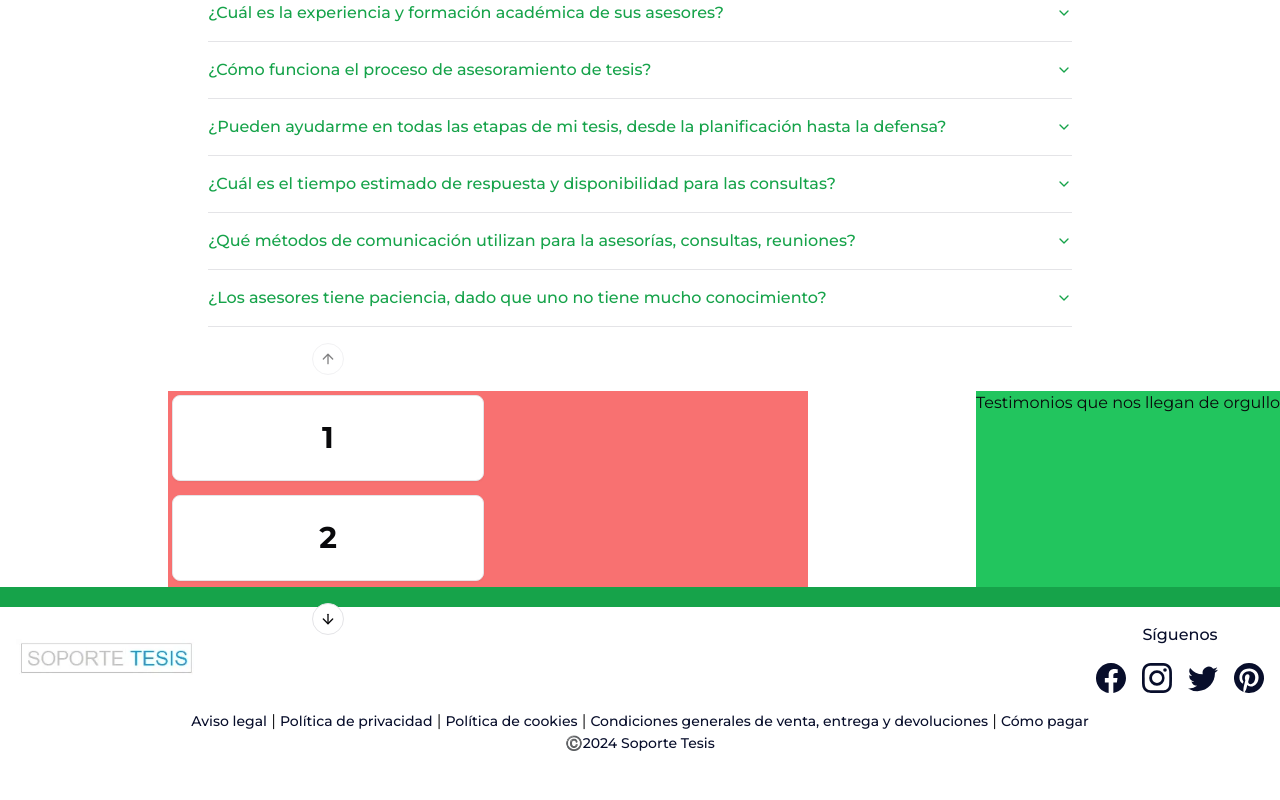
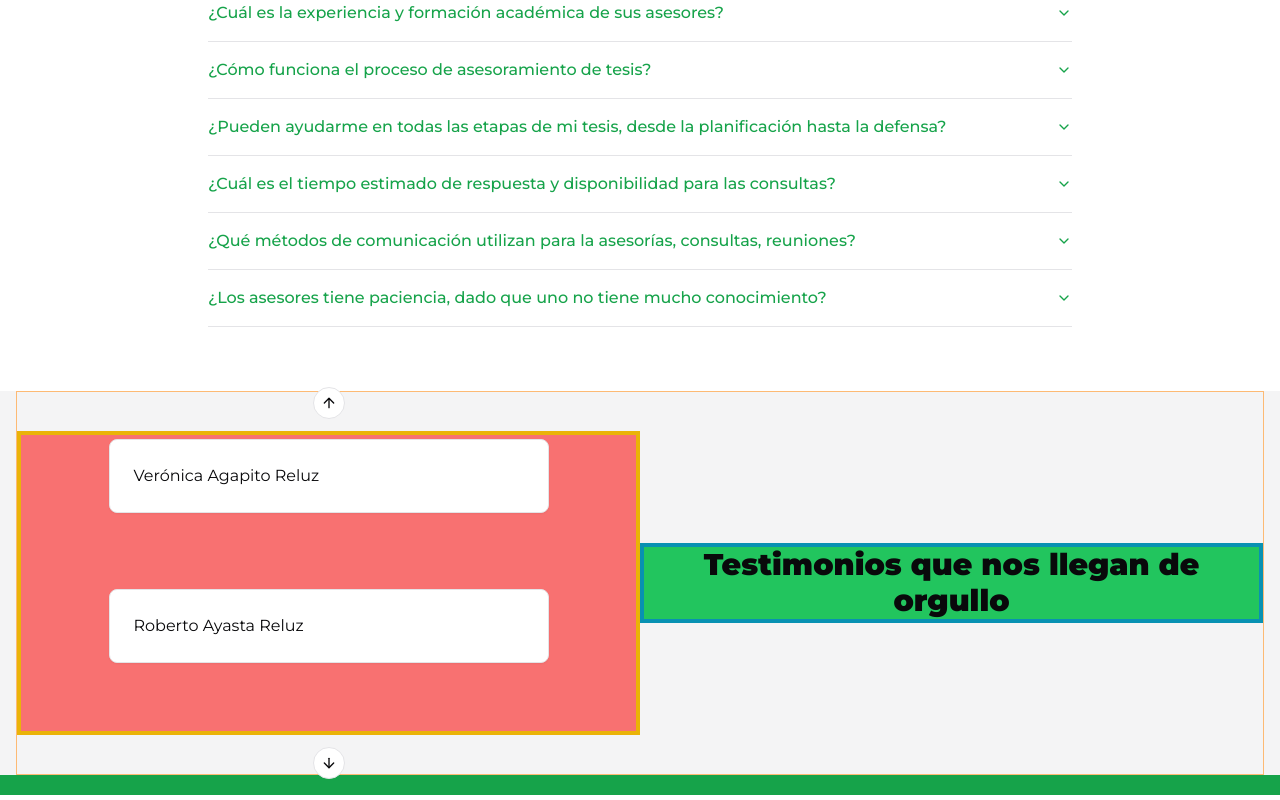
Before and after one commit to arturhonores/soporteTesis, a Next.js app: page / in a window 1280 px wide. Shown: the part 1500-2300 px from the top of the page. Before the commit the page ends 2269 px from the top, so only its background shows below. Built offline with nearby package versions, Linux system fonts and the light colour scheme.

Commit message:
testimonials 50%

```diff
--- a/package.json
+++ b/package.json
@@ -15,6 +15,7 @@
     "@radix-ui/react-slot": "^1.0.2",
     "class-variance-authority": "^0.7.0",
     "clsx": "^2.1.0",
+    "embla-carousel-autoplay": "^8.0.0",
     "embla-carousel-react": "^8.0.0",
     "framer-motion": "^11.0.23",
     "lucide-react": "^0.359.0",
--- a/src/components/testimonials/Testimonials.tsx
+++ b/src/components/testimonials/Testimonials.tsx
@@ -1,4 +1,6 @@
+"use client";
 import * as React from "react";
+import Autoplay from "embla-carousel-autoplay";
 
 import { Card, CardContent } from "@/components/ui/card";
 import {
@@ -9,30 +11,81 @@ import {
   CarouselPrevious,
 } from "@/components/ui/carousel";
 
+interface TestimonialsClients {
+  name: string;
+  comment: string;
+  stars: number;
+  date: string;
+}
+
 const Testimonials = () => {
+  const plugin = React.useRef(
+    Autoplay({ delay: 2000, stopOnInteraction: false })
+  );
+  const testimonios: TestimonialsClients[] = [
+    {
+      name: "Gloria Reluz Flores",
+      comment:
+        "Lorem ipsum dolor sit, amet consectetur adipisicing elit. Hic reiciendis molestias tenetur totam delectus velit.",
+      stars: 4,
+      date: "20-10-23",
+    },
+    {
+      name: "Mikel Honores Agapito",
+      comment:
+        "Lorem ipsum dolor sit, amet consectetur adipisicing elit. Hic reiciendis molestias tenetur totam delectus velit.",
+      stars: 5,
+      date: "20-10-23",
+    },
+    {
+      name: "Verónica Agapito Reluz",
+      comment:
+        "Lorem ipsum dolor sit, amet consectetur adipisicing elit. Hic reiciendis molestias tenetur totam delectus velit.",
+      stars: 4,
+      date: "20-10-23",
+    },
+    {
+      name: "Roberto Ayasta Reluz",
+      comment:
+        "Lorem ipsum dolor sit, amet consectetur adipisicing elit. Hic reiciendis molestias tenetur totam delectus velit.",
+      stars: 4,
+      date: "20-10-23",
+    },
+    {
+      name: "Martha Mendoza Portuguez",
+      comment:
+        "Lorem ipsum dolor sit, amet consectetur adipisicing elit. Hic reiciendis molestias tenetur totam delectus velit.",
+      stars: 4,
+      date: "20-10-23",
+    },
+  ];
+
   return (
-    <section className="max-w-7xl m-auto">
-      <div className="flex">
-        <div className="bg-red-400 w-1/2 m-auto">
+    <section className="bg-zinc-100 py-16x">
+      <section className="max-w-7xl m-auto px-4">
+        <div className="flex flex-col md:flex-row h-96 items-center border border-orange-300">
+          <div className="bg-red-400 border-4 border-yellow-500 w-full md:w-1/2 flex justify-center">
             <Carousel
               opts={{
                 align: "start",
               }}
               orientation="vertical"
-            className="w-full max-w-xs"
+              className="w-full max-w-md"
+              plugins={[plugin.current]}
+              // onMouseEnter={plugin.current.stop}
+              // onMouseLeave={plugin.current.reset}
             >
-            <CarouselContent className="-mt-1 h-[200px]">
-              {Array.from({ length: 5 }).map((_, index) => (
+              <CarouselContent className="-mt-1 h-[300px]">
+                {testimonios.map((testimonio, index) => (
                   <CarouselItem
                     key={index}
                     className="pt-1 md:basis-1/2"
                   >
                     <div className="p-1">
                       <Card>
-                      <CardContent className="flex items-center justify-center p-6">
-                        <span className="text-3xl font-semibold">
-                          {index + 1}
-                        </span>
+                        <CardContent className="flex items-center p-6">
+                          <h6>{testimonio.name}</h6>
+                          <p></p>
                         </CardContent>
                       </Card>
                     </div>
@@ -43,10 +96,13 @@ const Testimonials = () => {
               <CarouselNext />
             </Carousel>
           </div>
-        <div className="bg-green-500">
-          <h2>Testimonios que nos llegan de orgullo</h2>
+          <div className="bg-green-500 w-full md:w-1/2 border-4 border-cyan-600">
+            <h3 className="text-3xl font-black text-center">
+              Testimonios que nos llegan de orgullo
+            </h3>
           </div>
         </div>
+      </section>
     </section>
   );
 };
```
Also changed, not shown: 1 other file (tests, documents, lock files or other folders). Lines whose indentation alone changed are shown as unchanged.
